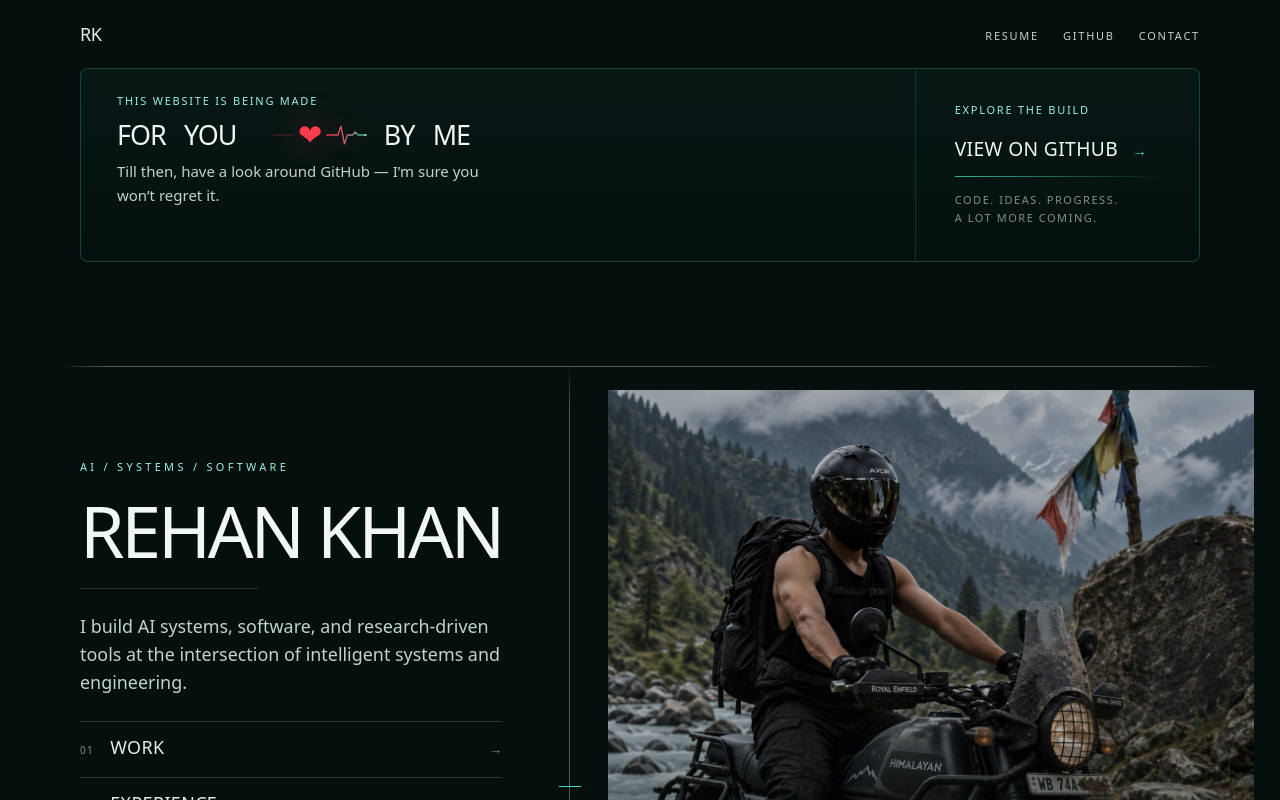
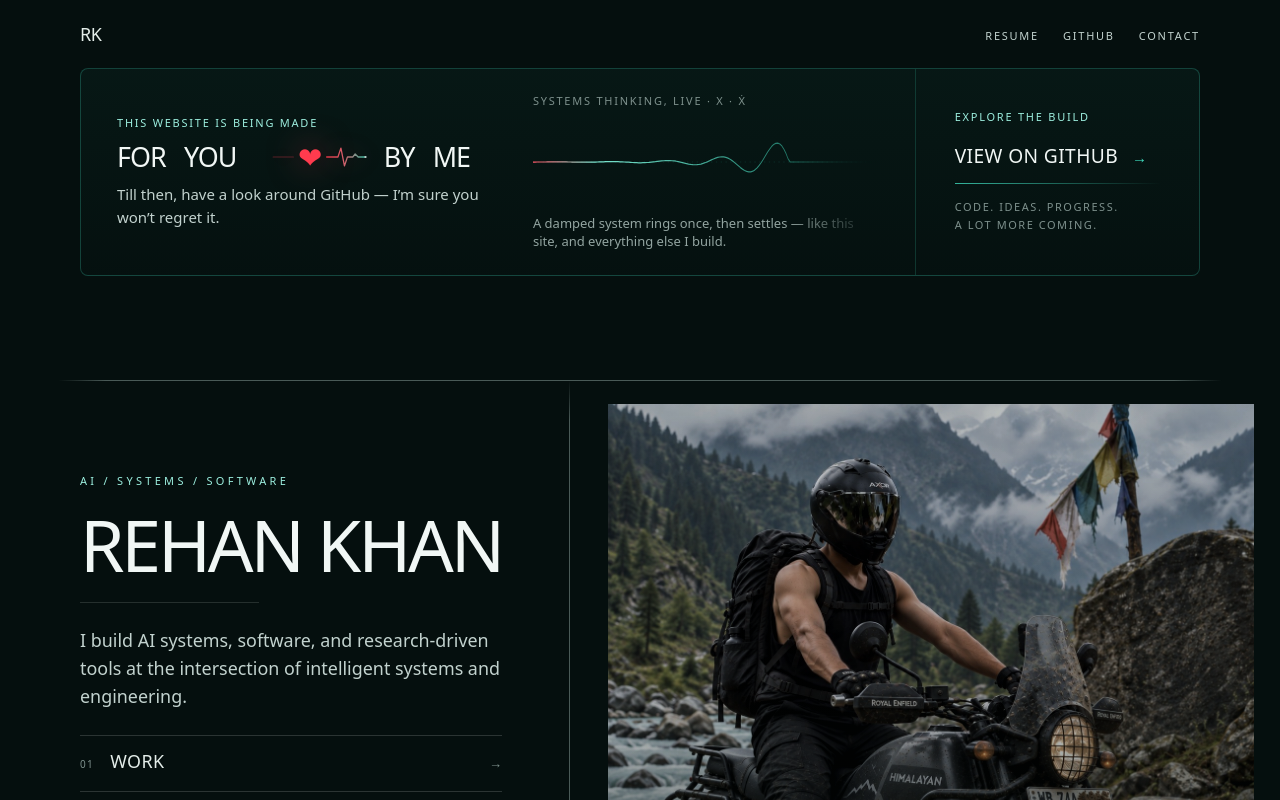
Before and after one commit to rehan-khan-007/rehan-khan-v1, a Next.js app: page / in a window 1280 px wide. Shown: the top 800 px of the page. Built offline with nearby package versions, Linux system fonts and the light colour scheme; no server answers.

Commit message:
Fix: correct JSX structure for readout mount (full rewrite, ADR-044); DampedReadout boundary entry added

```diff
--- /dev/null
+++ b/components/home/DampedReadout.tsx
@@ -0,0 +1,129 @@
+"use client";
+
+import { useEffect, useRef } from "react";
+
+// TEMPORARY (ADR-044) — damped-response readout for the early-visitor notice,
+// restored per founder with EXPLANATORY copy (the ADR-040 version had zero
+// context; the founder: "shouldn't be zero context").
+// It is a REPRESENTATIVE second-order system — not measured/simulated data
+// from any real project; the caption says what it is, never claims data.
+// Runs only at >=1024px + tab visible + motion allowed; the closed-form
+// static curve renders otherwise (server-rendered, so the band is complete
+// with JavaScript disabled). Delete with the notice.
+
+const SIM = { n: 168, w: 7.2, z: 0.2, kick: 8.4, norm: 1.5, beat: 5200, sampleMs: 33 } as const;
+
+function toPath(b: readonly number[]): string {
+  const dx = 720 / (SIM.n - 1);
+  let d = "";
+  for (let i = 0; i < SIM.n; i++) {
+    const val = Math.max(-1, Math.min(1, b[i]! / SIM.norm));
+    d += (i ? " L" : "M") + (i * dx).toFixed(1) + " " + (65 - val * 46).toFixed(1);
+  }
+  return d;
+}
+
+function staticPath(): string {
+  const b: number[] = [];
+  for (let i = 0; i < SIM.n; i++) {
+    const t = (i * SIM.sampleMs) / 1000;
+    b.push((SIM.kick / SIM.w) * Math.exp(-SIM.z * SIM.w * t) * Math.sin(SIM.w * t));
+  }
+  return toPath(b);
+}
+
+export function DampedReadout() {
+  const pathRef = useRef<SVGPathElement>(null);
+
+  useEffect(() => {
+    const path = pathRef.current;
+    if (!path) return;
+
+    const reduceMq = window.matchMedia("(prefers-reduced-motion: reduce)");
+    const desktopMq = window.matchMedia("(min-width: 1024px)");
+
+    let buf = new Array<number>(SIM.n).fill(0);
+    let x = 0;
+    let v = 0;
+    let raf: number | null = null;
+    let last = 0;
+    let lastSample = 0;
+    let lastKick = 0;
+
+    const wanted = () => !reduceMq.matches && !document.hidden && desktopMq.matches;
+
+    const step = (now: number) => {
+      raf = requestAnimationFrame(step);
+      const dt = Math.min((now - last) / 1000, 0.05);
+      last = now;
+      if (now - lastKick >= SIM.beat) {
+        v += SIM.kick;
+        lastKick = now;
+      }
+      for (let k = 0, h = dt / 4; k < 4; k++) {
+        v += (-2 * SIM.z * SIM.w * v - SIM.w * SIM.w * x) * h;
+        x += v * h;
+      }
+      if (now - lastSample >= SIM.sampleMs) {
+        lastSample = now;
+        buf.unshift(x);
+        buf.pop();
+        path.setAttribute("d", toPath(buf));
+      }
+    };
+
+    const sync = () => {
+      if (wanted() && raf === null) {
+        buf = new Array<number>(SIM.n).fill(0);
+        x = 0;
+        v = 0;
+        last = lastSample = performance.now();
+        lastKick = last - SIM.beat + 1600;
+        raf = requestAnimationFrame(step);
+      } else if (!wanted() && raf !== null) {
+        cancelAnimationFrame(raf);
+        raf = null;
+        path.setAttribute("d", staticPath());
+      }
+    };
+
+    desktopMq.addEventListener("change", sync);
+    reduceMq.addEventListener("change", sync);
+    document.addEventListener("visibilitychange", sync);
+    sync();
+
+    return () => {
+      if (raf !== null) cancelAnimationFrame(raf);
+      desktopMq.removeEventListener("change", sync);
+      reduceMq.removeEventListener("change", sync);
+      document.removeEventListener("visibilitychange", sync);
+    };
+  }, []);
+
+  return (
+    <div className="field">
+      <div className="field__cap">Systems thinking, live · x · ẋ</div>
+      <svg className="field__svg" viewBox="0 0 720 130" preserveAspectRatio="none" aria-hidden="true">
+        <defs>
+          <linearGradient id="rk-signal" x1="0" y1="0" x2="1" y2="0">
+            <stop offset="0" stopColor="#ff5566" />
+            <stop offset="0.18" stopColor="#7ce8d2" />
+            <stop offset="0.74" stopColor="#3fdcbe" stopOpacity={0.5} />
+            <stop offset="1" stopColor="#3fdcbe" stopOpacity={0} />
+          </linearGradient>
+        </defs>
+        <line x1="0" y1="65" x2="720" y2="65" stroke="#3fdcbe" strokeWidth="1" strokeDasharray="3 7" opacity="0.2" />
+        <path
+          ref={pathRef}
+          d={staticPath()}
+          fill="none"
+          stroke="url(#rk-signal)"
+          strokeWidth="1.7"
+          strokeLinecap="round"
+          strokeLinejoin="round"
+        />
+      </svg>
+      <p className="field__note">A damped system rings once, then settles — like this site, and everything else I build.</p>
+    </div>
+  );
+}
--- a/components/home/EarlyVisitorNotice.tsx
+++ b/components/home/EarlyVisitorNotice.tsx
@@ -1,10 +1,10 @@
 import { site } from "@/content/site";
+import { DampedReadout } from "./DampedReadout";
 
-// TEMPORARY (ADR-043) — early-visitor band with the FULL ADR-040 animation
-// treatment restored (ECG + packet + full CTA cell) per founder request.
-// Geometry stays decoupled from the hero (ADR-041 preserved).
-// Retirement: delete this file + styles/notice.css + the fenced lines in
-// app/page.tsx. Nothing else.
+// TEMPORARY (ADR-043/044) — early-visitor band: full ADR-040 animation treatment
+// (ADR-043) + DampedReadout with explanatory copy (ADR-044). Geometry stays
+// decoupled from the hero. Retirement: delete this file + DampedReadout.tsx +
+// styles/notice.css + the fenced lines in app/page.tsx. Nothing else.
 
 const githubHref = site.utilities.find((u) => u.label === "GitHub")?.href;
 
@@ -13,6 +13,7 @@ export function EarlyVisitorNotice() {
   return (
     <section className="notice" aria-label="Site in progress">
       <div className="notice__msg">
+        <div className="notice__copy">
           <p className="notice__label">This website is being made</p>
           <p className="notice__line">
             <span>FOR&nbsp; &nbsp;YOU</span>
@@ -54,6 +55,9 @@ export function EarlyVisitorNotice() {
           <p className="notice__body">Till then, have a look around GitHub — I’m sure you won’t regret it.</p>
         </div>
 
+        <DampedReadout />
+      </div>
+
       <a className="notice__cta" href={githubHref} target="_blank" rel="noopener">
         <span className="cta__label">Explore the build</span>
         <span className="cta__title">
--- a/scripts/repo-lint.ts
+++ b/scripts/repo-lint.ts
@@ -34,6 +34,8 @@ const ALLOWED_CLIENT = new Set([
   "components/layout/MobileNav.tsx",
   "components/home/Boot.tsx",
   "components/home/PhotoRecession.tsx",
+  "components/home/EarlyVisitorNotice.tsx",
+  "components/home/DampedReadout.tsx",
   "components/motion/Reveal.tsx",
 ]);
 
--- a/styles/notice.css
+++ b/styles/notice.css
@@ -190,3 +190,39 @@
     stroke-dashoffset: 0 !important;
   }
 }
+
+/* —— Damped-response field (ADR-044: restored WITH explanatory copy) —— */
+.notice__msg { display: grid; grid-template-columns: minmax(min-content, auto) minmax(160px, 1fr); column-gap: clamp(20px, 3vw, 48px); align-items: center; }
+.notice__copy { display: flex; flex-direction: column; align-items: flex-start; }
+.field {
+  position: relative;
+  height: 100%;
+  min-height: 112px;
+  display: flex;
+  flex-direction: column;
+  justify-content: center;
+  gap: 6px;
+  -webkit-mask-image: linear-gradient(to right, #000 0%, #000 72%, transparent 100%);
+  mask-image: linear-gradient(to right, #000 0%, #000 72%, transparent 100%);
+}
+.field__svg { display: block; width: 100%; height: clamp(92px, 11vh, 124px); }
+.field__cap {
+  font-family: var(--font-mono);
+  font-size: 11px;
+  letter-spacing: 0.16em;
+  text-transform: uppercase;
+  color: #7e918d;
+}
+.field__note {
+  margin: 0;
+  font-family: var(--font-display);
+  font-size: 13px;
+  line-height: 1.45;
+  color: #93a5a1;
+  text-wrap: pretty;
+}
+
+@media (max-width: 1023px) {
+  .notice__msg { grid-template-columns: minmax(0, 1fr); }
+  .field { display: none; }
+}
```
Also changed, not shown: 1 other file (tests, documents, lock files or other folders). Lines whose indentation alone changed are shown as unchanged.
